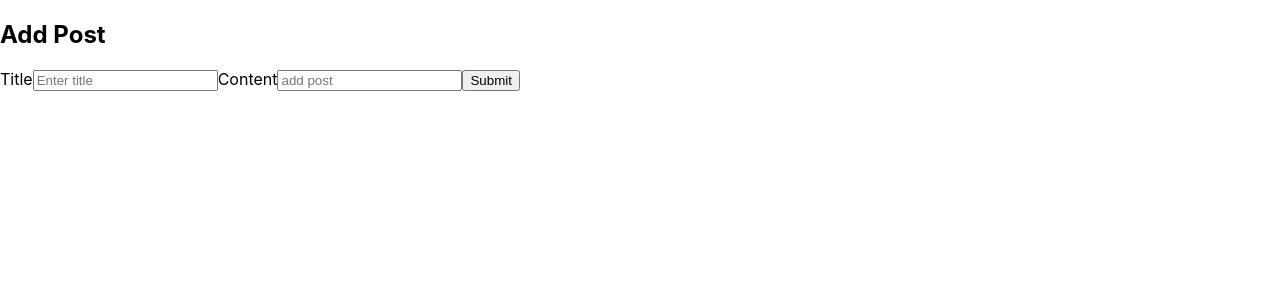
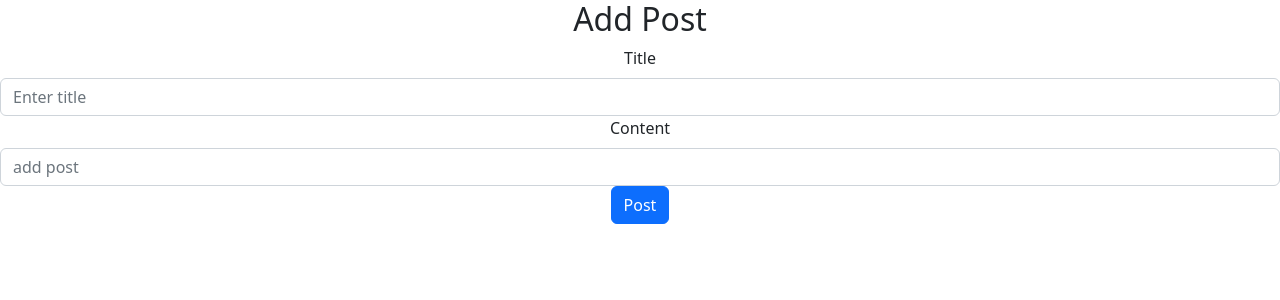
Before and after one commit to AmaniAlsmadi/401-whiteboard-frontend, a React (Create React App) app: page / in a window 1280 px wide. Shown: the top 300 px of the page. Built offline with nearby package versions, Linux system fonts and the light colour scheme; no server answers.

Commit message:
solve issue with out CSS

```diff
--- a/src/App.js
+++ b/src/App.js
@@ -1,19 +1,16 @@
-
 import AddPost from "./components/Add-post-form";
 import Post from "./components/Post";
+import './App.css';
 import { useState } from "react";
 import React from 'react';
 
 function App() {
-
   const [rerender, setRerender] = useState(false);
-
   const handleRerender = () => {
     setRerender(!rerender);
   };
-
   return (
-    <div>
+    <div className="App">
       <AddPost getData={handleRerender}/>
       <Post rerender={rerender}/>
     </div>
--- a/src/components/Add-comment-form.js
+++ b/src/components/Add-comment-form.js
@@ -1,6 +1,8 @@
 import axios from "axios";
 import React from 'react';
-;
+import Button from 'react-bootstrap/Button';
+import Form from 'react-bootstrap/Form';
+import 'bootstrap/dist/css/bootstrap.min.css';
 
 function AddComment(props) {
 
@@ -8,9 +10,10 @@ function AddComment(props) {
         e.preventDefault();
         const comment = {
             'content': e.target.content.value,
+            'userId': props.postId
         };
         await axios.post(
-            `https://thawing-peak-42804.herokuapp.com/comment/${props.postId}`,
+            `http://localhost:3001/comment/${props.postId}`,
             comment
         ).then(() => {
             props.getData();
@@ -19,10 +22,12 @@ function AddComment(props) {
     return (
         <div>
             <h2>Add comment</h2>
-            <form onSubmit={handleSubmit}>
-                    <textarea type="text" placeholder="add comment" />
-                    <input type="submit" />
-            </form>
+            <Form onSubmit={handleSubmit}>
+                    <Form.Control id="content" type="text" placeholder="add comment" />
+                <Button type="submit">
+                    Comment
+                </Button>
+            </Form>
         </div>
     );
 }
--- a/src/components/Add-post-form.js
+++ b/src/components/Add-post-form.js
@@ -1,6 +1,8 @@
 import axios from "axios";
 import React from "react";
-
+import Button from 'react-bootstrap/Button';
+import Form from 'react-bootstrap/Form';
+import 'bootstrap/dist/css/bootstrap.min.css';
 
 
 function AddPost(props) {
@@ -12,7 +14,7 @@ function AddPost(props) {
 
         };
         await axios.post(
-            `https://thawing-peak-42804.herokuapp.com/post`,
+            `http://localhost:3001/post`,
             post
         ).then(() => {
             props.getData();
@@ -23,16 +25,19 @@ function AddPost(props) {
         <div className="whiteBoard">
             <h2>Add Post</h2>
 
-            <form onSubmit={handleSubmit}>
+            <Form onSubmit={handleSubmit}>
 
-                <label>Title</label>
-                <input type="title" placeholder="Enter title" name="title" />
+                <Form.Label>Title</Form.Label>
+                <Form.Control type="title" placeholder="Enter title" id="title" />
 
-                <label>Content</label>
-                <input type="text" placeholder="add post" name="content"/>
 
-                <input type="submit" />
-            </form>
+                <Form.Label>Content</Form.Label>
+                <Form.Control type="text" placeholder="add post" id="content" />
+
+                <Button variant="primary" type="submit">
+                    Post
+                </Button>
+            </Form>
         </div>
     );
 }
--- a/src/components/Post.js
+++ b/src/components/Post.js
@@ -1,59 +1,78 @@
+
 import axios from "axios";
-import { useEffect } from "react";
-import { useState } from "react";
+import { useEffect , useState } from "react";
 import AddComment from "./Add-comment-form";
 import React from 'react';
-
+import Button from 'react-bootstrap/Button';
+import Card from 'react-bootstrap/Card';
 
 function Post ( props ) {
 
     const [ post, setPost ] = useState( [] );
 
     const getData = async () => {
-        const response = await axios.get( `https://thawing-peak-42804.herokuapp.com/post` );
-        setPost( response.data );
+        try{
+        const allData = await axios.get( `http://localhost:3001/post` );
+        setPost( allData.data.post );
+        console.log( allData.data.post );
+        } catch ( error ) {
+            console.log( error );
+        }
     };
 
     const handleDelete = async ( id ) => {
-        await axios.delete( `https://thawing-peak-42804.herokuapp.com/post/${id}` );
+        try{
+        await axios.delete( `http://localhost:3001/post/${id}` );
         getData();
+    } catch ( error ) {
+        console.log( error );
+    }
     };
 
+    const handleEdit = async ( id ) => {
+        try{
+      await axios.put( `http://localhost:3001/post/${id}` );
+      getData();
+    } catch ( error ) {
+        console.log( error );
+    }
+  };
     useEffect( () => {
         getData();
-    }, [ props.rerender ] );
+    }, [props.rerender ] );
 
     return (
         <>
             {post && post.map( ( post, idx ) => {
                 return (
-                    <div className="post-class" style={{ justifyContent: 'center', margin: '1rem' }} key={idx}>
-                        <div className="card-body">
-                            <h1 className="card-title">{post.title}</h1>
-                            <p className="card-text">{post.content}</p>
-                        </div>
-                        <div>
-                            <button onClick={() => {
-                                handleDelete( post.id );
-                            }}>delete post</button>
-                        </div>
-                        <div>
-                            {post.Comments &&
-                                <h2>Comments</h2>
+                  <div key={idx}>
+                  <Card style={{ width: '18rem' }}>
+                  <Card.Body>
+                    <Card.Title>{post.title}</Card.Title>
+                    <Card.Text>
+                    {post.content}
+                    </Card.Text>
+
+                     {post.comments &&
+                                <h3>Comments</h3>
                             }
-                            {post.Comments && post.Comments.map( ( comment, idx ) => {
+                            {post.comments && post.comments.map( ( comment, idx ) => {
                                 return (
-                                    <div className="card" style={{ justifyContent: 'center', margin: '1rem' }} key={idx}>
-                                        <div className="card-body">
-                                            <p className="card-text">{comment.content}</p>
-                                        </div>
-                                    </div>
+                                <Card.Text key={idx}>
+                                    {comment.content}
+                                </Card.Text>
+
                                 );
                             }
                             )}
+
                             <AddComment postId={post.id} getData={getData} />
+                    <Button onClick={() => { handleDelete( post.id ); }} variant="primary">Delete Post</Button>
+                    <Button onClick={() => { handleEdit( post.id ); }} variant="primary">Edit Post</Button>
+                  </Card.Body>
+                </Card>
                         </div>
-                    </div>
+
                 );
             }
             )}
```
